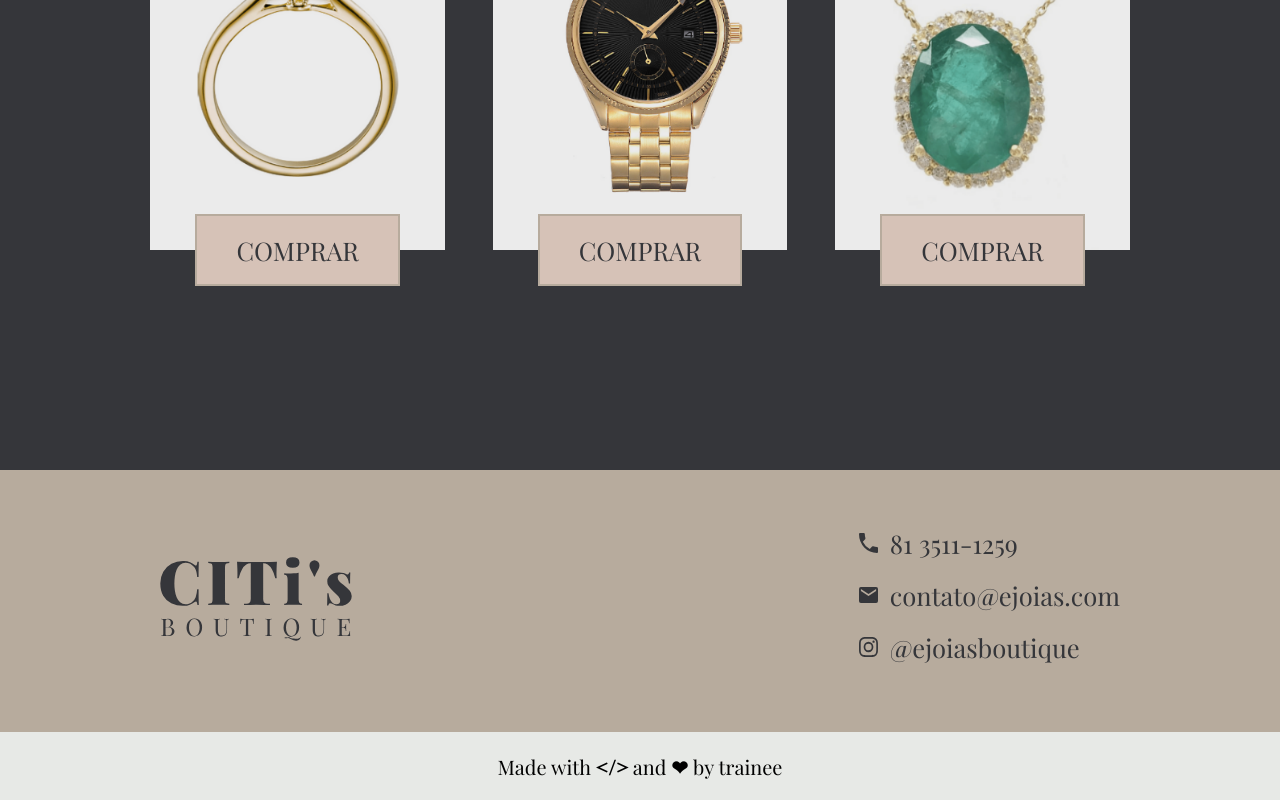
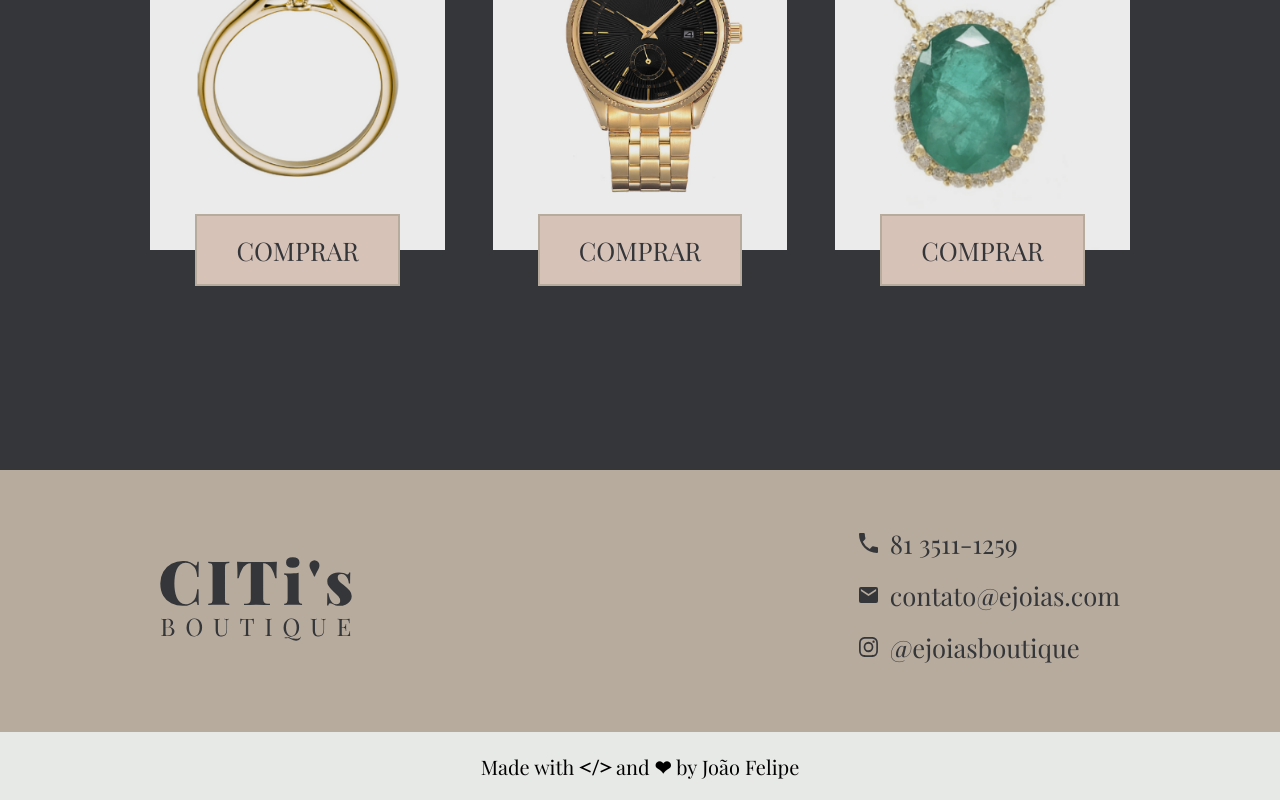
Before and after one commit to felipinas/citis-boutique-pta, a plain HTML site: page index.html in a window 1280 px wide. Shown: the part 1281-2081 px from the top of the page. Drawn offline with nearby package versions, Linux system fonts and the light colour scheme.

Commit message:
up(main): change the maker name in footer

```diff
--- a/index.html
+++ b/index.html
@@ -128,7 +128,7 @@
         </div>
 
         <div class="made-by">
-            <p>Made with <span>&lt/&gt</span> and <span>&#10084</span> by trainee</p>
+            <p>Made with <span>&lt/&gt</span> and <span>&#10084</span> by João Felipe</p>
         </div>
 
     </footer>
```
